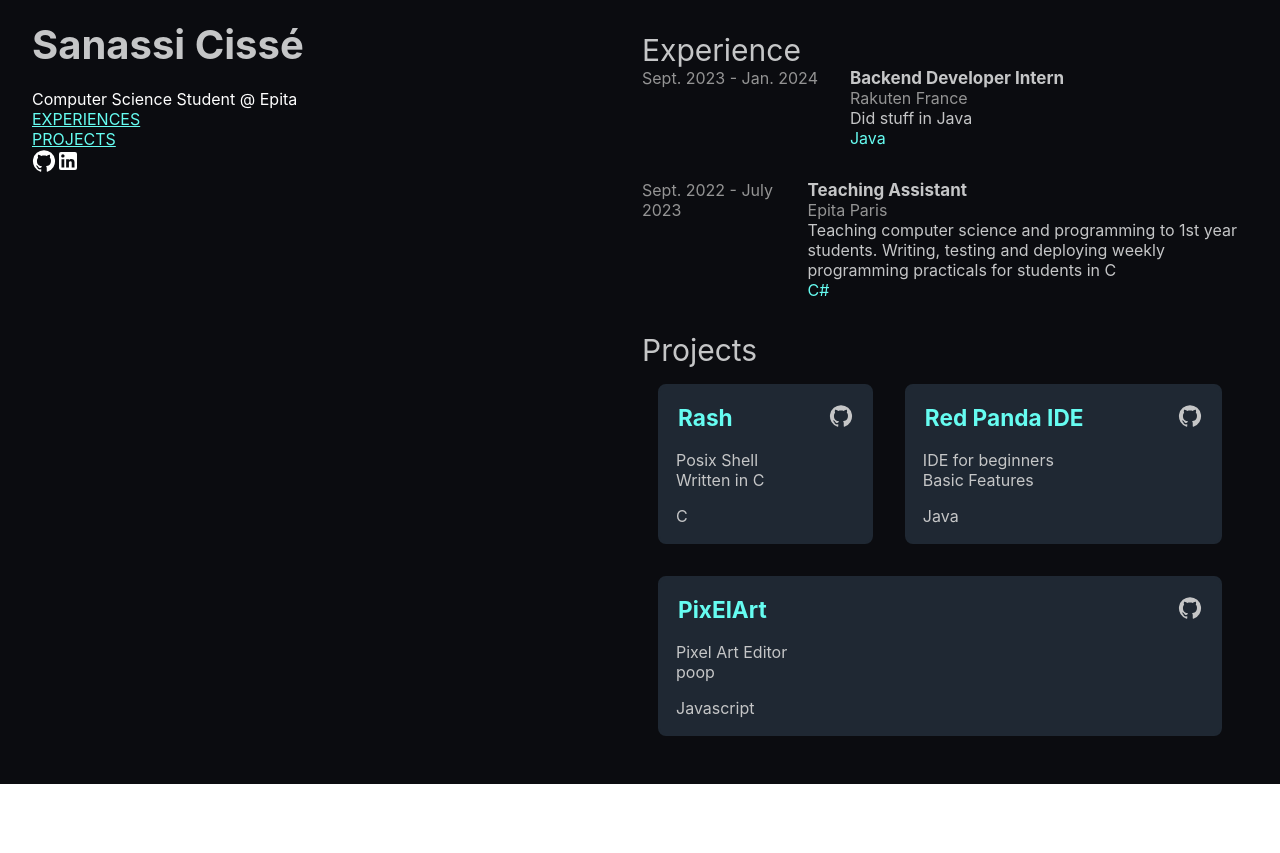
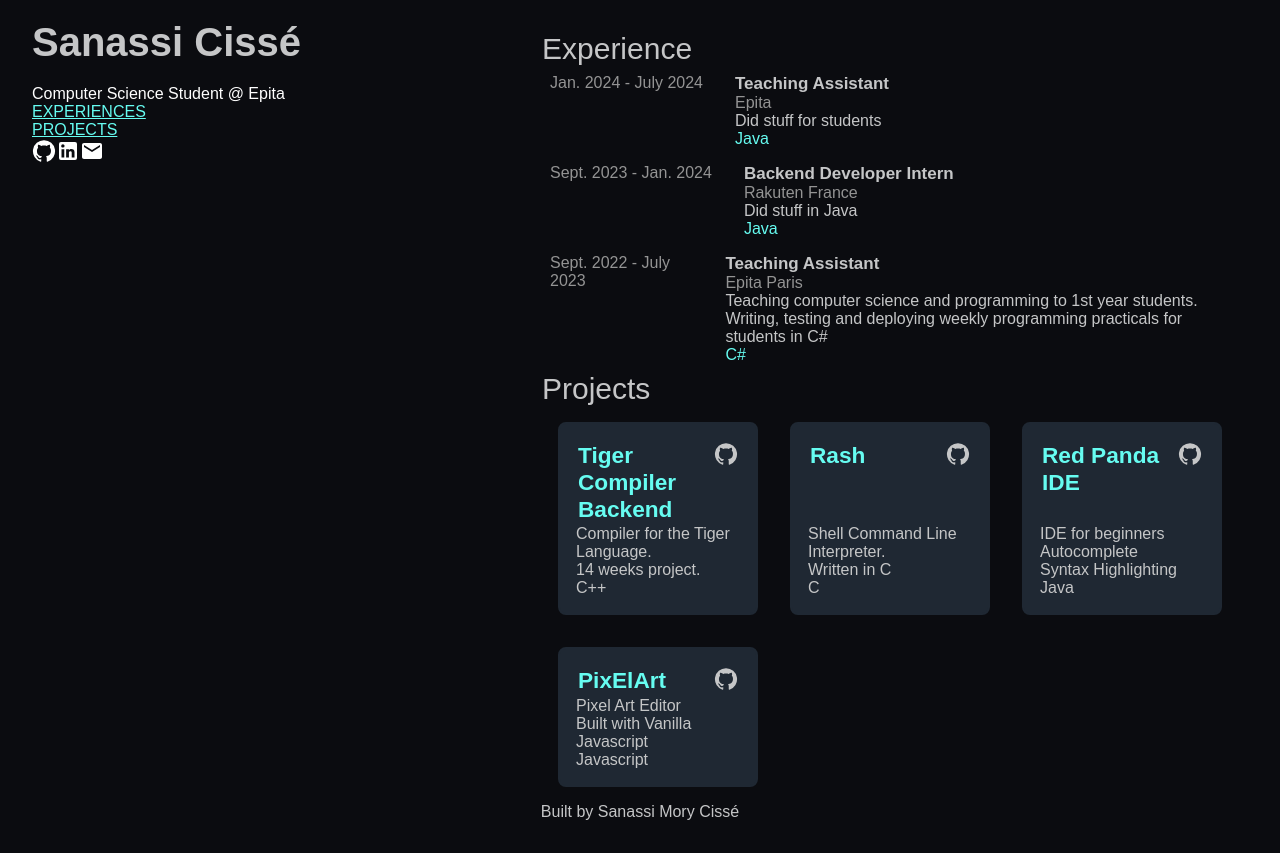
Before and after one commit to sanassi/random-stuff, a React (Create React App) app: page / in a window 1280 px wide. Before the commit the page ends 800 px from the top, so only its background shows below. Built offline with nearby package versions, Linux system fonts and the light colour scheme.

Commit message:
feat: more stuff, changed font, whole page color, looks nice
Signed-off-by: Sanassi Cissé <sanassi-mory.cisse@epita.fr>

```diff
--- a/src/App.css
+++ b/src/App.css
@@ -4,10 +4,15 @@
 }
 
 .projects {
+  /*
   display: flex;
   flex: auto;
   flex-direction: row;
   flex-wrap: wrap;
+   */
+
+  display: grid;
+  grid-template-columns: repeat(3, 1fr);
 }
 
 .experiences {
@@ -20,7 +25,7 @@
 .side-bar {
   color: white;
   height: 100%; /* Full-height: remove this if you want "auto" height */
-  width: 600px; /* Set the width of the sidebar */
+  width: 500px; /* Set the width of the sidebar */
   position: fixed; /* Fixed Sidebar (stay in place on scroll) */
   z-index: 1; /* Stay on top */
   top: 0; /* Stay at the top */
@@ -30,7 +35,7 @@
 }
 
 .main {
-  margin-left: 600px; /* Same as the width of the sidebar */
+  margin-left: 500px; /* Same as the width of the sidebar */
   padding: 0 10px;
 }
 
@@ -43,3 +48,8 @@
   color: #C5C6C7;
   font-size: 30px;
 }
+
+footer {
+  color: #C5C6C7;
+  text-align: center;
+}
--- a/src/App.js
+++ b/src/App.js
@@ -17,37 +17,47 @@
       <div className="main">
         <label className='experience-label'>Experience</label>
         <div id='experiences' className="experiences">
+          <Experience duration={{'start' : 'Jan. 2024', 'end' : 'July 2024'}}
+                      title='Teaching Assistant'
+                      description={['Did stuff for students']}
+                      company='Epita'
+                      techs={['Java']}/>
           <Experience duration={{'start' : 'Sept. 2023', 'end' : 'Jan. 2024'}}
                       title='Backend Developer Intern'
-                      description='Did stuff in Java'
+                      description={['Did stuff in Java']}
                       company='Rakuten France'
                       techs={['Java']}/>
           <Experience duration={{'start' : 'Sept. 2022', 'end' : 'July 2023'}}
                       title='Teaching Assistant'
-                      description='Teaching computer science and programming to 1st year students.
-                      Writing, testing and deploying weekly programming practicals for students in C'
+                      description={['Teaching computer science and programming to 1st year students.',
+                      'Writing, testing and deploying weekly programming practicals for students in C#']}
                       company='Epita Paris'
                       techs={['C#']}/>
         </div>
+
         <label className='project-label'>Projects</label>
         <div id='projects' className="projects">
+          <ProjectInfo name="Tiger Compiler Backend"
+                       lang="C++"
+                       description={['Compiler for the Tiger Language.', '14 weeks project.']}
+                       link="https://assignments.lrde.epita.fr/tools/modern_compiler_implementation/first_editions.html" />
           <ProjectInfo name="Rash"
                        lang="C"
-                       description={["Posix Shell", "Written in C"]}
-                       link="https://github.com/sanassi/rash"
-          />
+                       description={['Shell Command Line Interpreter.', 'Written in C']}
+                       link="https://github.com/sanassi/rash" />
           <ProjectInfo name="Red Panda IDE"
                        lang="Java"
-                       description={["IDE for beginners", "Basic Features"]}
-                       link="https://github.com/sanassi/red-panda"
-          />
+                       description={['IDE for beginners',
+                         'Autocomplete', 'Syntax Highlighting']}
+                       link="https://github.com/sanassi/red-panda" />
           <ProjectInfo name="PixElArt"
                        lang="Javascript"
-                       description={["Pixel Art Editor", "poop"]}
-                       link="https://github.com/sanassi/pixElArt"
-          />
+                       description={['Pixel Art Editor', 'Built with Vanilla Javascript']}
+                       link="https://github.com/sanassi/pixElArt" />
         </div>
       </div>
+
+      <footer>Built by Sanassi Mory Cissé</footer>
     </div>
   );
 }
--- a/src/Experience.css
+++ b/src/Experience.css
@@ -4,11 +4,15 @@
     flex: auto;
     flex-direction: row;
     justify-content: space-between;
-    padding-bottom: 2em;
+    /*padding-bottom: 2em;*/
+
+    padding: 0.5em;
 }
+
 
 .experience:hover {
     background-color: #1a1c25;
+    border-radius: 8px;
 }
 
 .experience-duration {
--- a/src/Experience.js
+++ b/src/Experience.js
@@ -1,6 +1,7 @@
 import './Experience.css'
 export default function Experience(props) {
   let labels = props.techs.map((tech) => <label>{tech}</label>);
+  let desc = props.description.map((elt) => <div>{elt}</div>);
   return (
     <div className="experience">
       <div className="experience-duration">
@@ -9,7 +10,7 @@
       <div className='experience-description'>
         <label className='experience-title'>{props.title}</label>
         <label className='experience-company'>{props.company}</label>
-        {props.description}
+        {desc}
         <div className='experience-techs'>
           {labels}
         </div>
--- a/src/Links.js
+++ b/src/Links.js
@@ -1,5 +1,6 @@
 import GitHubIcon from '@mui/icons-material/GitHub';
 import LinkedInIcon from '@mui/icons-material/LinkedIn';
+import EmailIcon from '@mui/icons-material/Email';
 
 import'./Links.css'
 
@@ -12,6 +13,9 @@
       <a href='https://www.linkedin.com/in/sanassi-ciss%C3%A9-23854b19a/'>
         <LinkedInIcon/>
       </a>
+      <a href="mailto:sanassi-mory.cisse@epita.fr">
+        <EmailIcon/>
+      </a>
     </div>
   );
 };
--- a/src/ProjectInfo.css
+++ b/src/ProjectInfo.css
@@ -32,7 +32,6 @@
 .project-link {
     width: fit-content;
     height: fit-content;
-    /*border: #6b6b6b solid 2px;*/
     border-radius: 4px;
     padding: 2px;
 }
--- a/src/ProjectInfo.js
+++ b/src/ProjectInfo.js
@@ -2,8 +2,7 @@
 import GitHubIcon from '@mui/icons-material/GitHub';
 
 export default function ProjectInfo(props) {
-  let desc = props.description.map((data) => <li>{data}</li>);
-
+  let desc = props.description.map((elt) => <div>{elt}</div>);
   return (
     <div className="projectInfo">
       <div className="top">
@@ -15,9 +14,7 @@
         </div>
       </div>
       <div className="project-description">
-        <ul>
-          {desc}
-        </ul>
+        {desc}
       </div>
       <div className="project-lang">
         <label>{props.lang}</label>
--- a/src/index.css
+++ b/src/index.css
@@ -1,10 +1,16 @@
 body {
   margin: 0;
+  font-family: "JetBrains Mono NL", sans-serif;
+  /*
   font-family: -apple-system, BlinkMacSystemFont, 'Segoe UI', 'Roboto', 'Oxygen',
     'Ubuntu', 'Cantarell', 'Fira Sans', 'Droid Sans', 'Helvetica Neue',
     sans-serif;
+
+   */
   -webkit-font-smoothing: antialiased;
   -moz-osx-font-smoothing: grayscale;
+
+  background-color: #0B0C10;
 }
 
 code {
```
